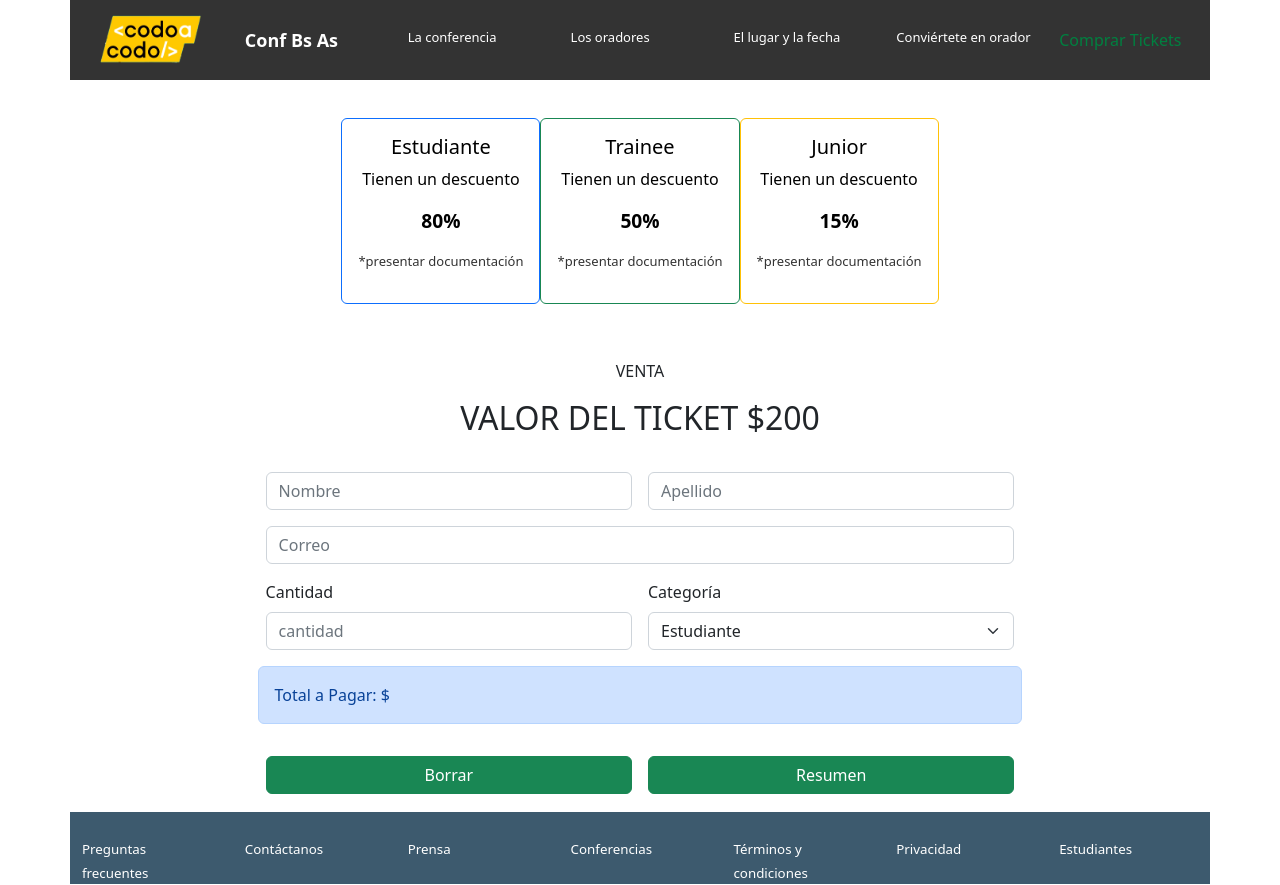
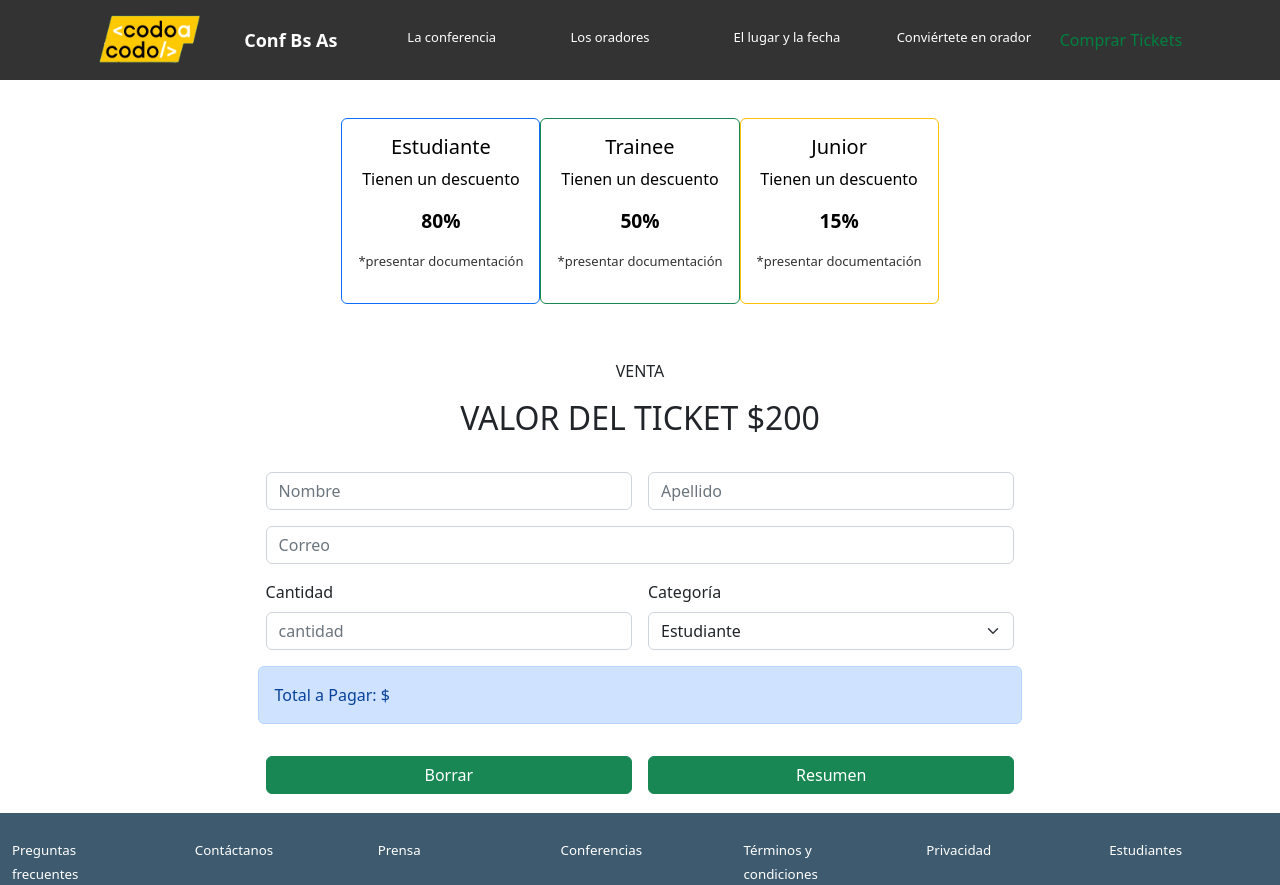
Before and after one commit to mutatiismutandiis/conferencias, a plain HTML site: page tickets.html in a window 1280 px wide. Drawn offline with nearby package versions, Linux system fonts and the light colour scheme; files whose address does not match are found by name.

Commit message:
tickets style

```diff
--- a/tickets.html
+++ b/tickets.html
@@ -15,7 +15,7 @@
 
 <body>
   <!-- Barra de navegación superior -->
-  <div class="container" id="barra-superior">
+  <div class="container-fluid" id="barra-superior">
     <div class="row no-gutters">
       <div class="col-sm">
         <img id="img-logo" src="../tpfront/codoacodo.png" alt="Logo Programa Codo a Codo">
@@ -80,7 +80,7 @@
   </div>
 
   <!--Sección Venta de entradas -->
-  <div class="container" id="titulo-venta">
+  <div class="container-fluid" id="titulo-venta">
     <p>VENTA</p>
     <h2>VALOR DEL TICKET $200</h2>
   </div>
@@ -130,7 +130,7 @@
   </div>
 
   <!-- Barra de navegación inferior -->
-  <div class="container" id="barra-inferior">
+  <div class="container-fluid" id="barra-inferior">
     <div class="row no-gutters">
 
       <div class="col-sm">
```
